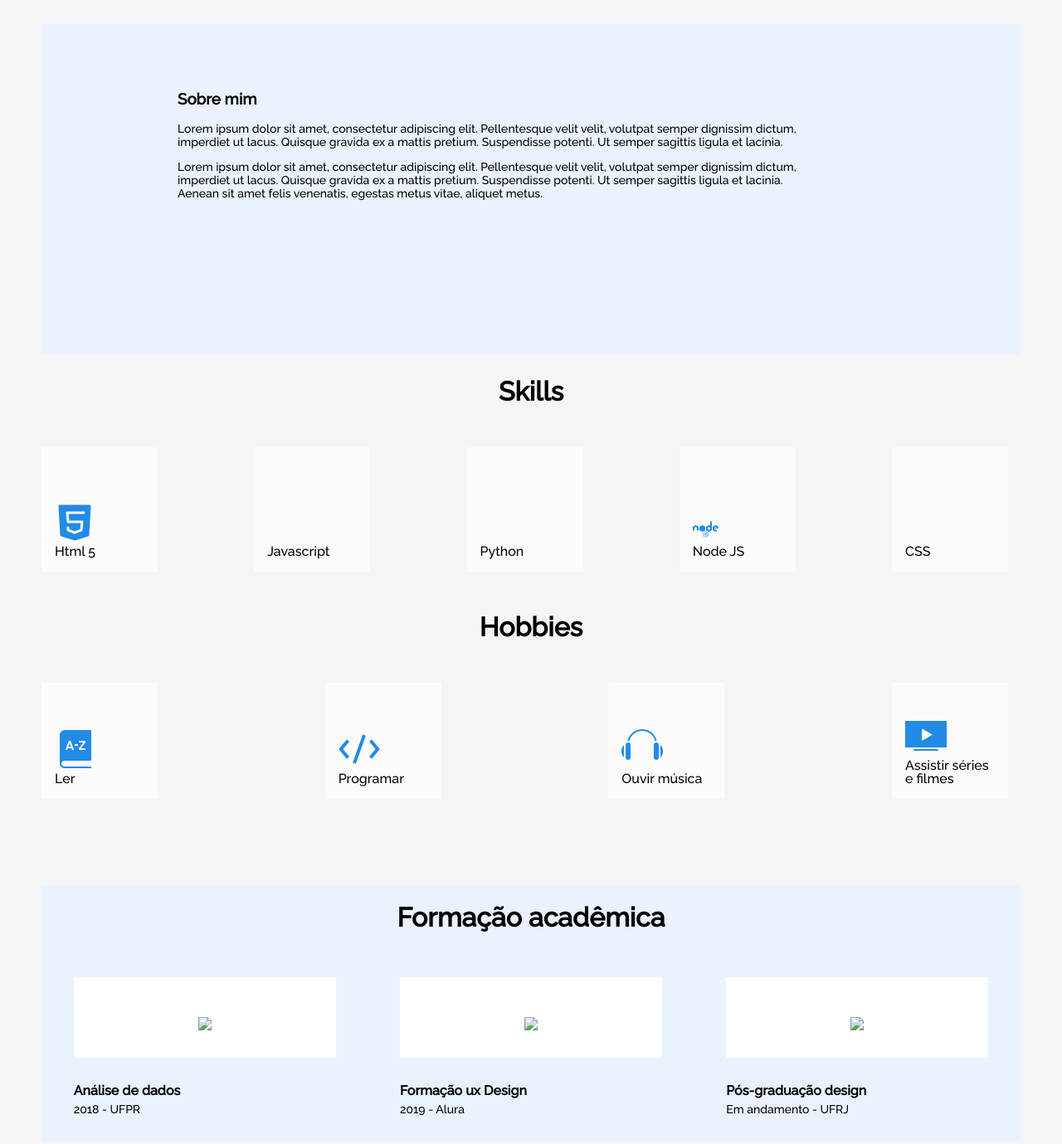
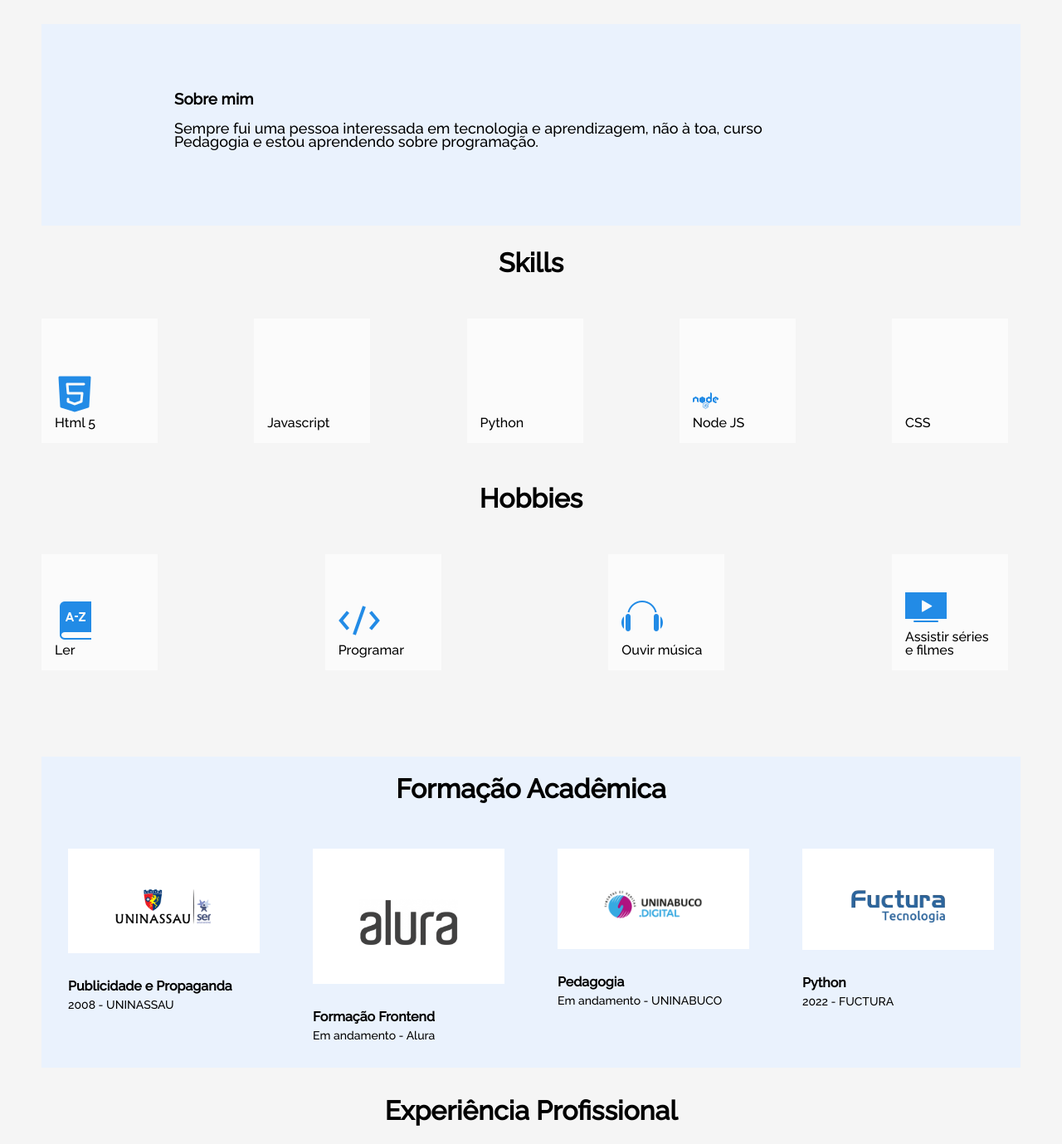
Before and after one commit to sheezarainbow9/challenge-alura02, a plain HTML site: page index.html in a window 1280 px wide. Shown: the part 503-1882 px from the top of the page at 83% size. Drawn offline with Linux system fonts and the light colour scheme.

Commit message:
ajustes no css

```diff
--- a/index.html
+++ b/index.html
@@ -52,13 +52,7 @@
       <section class="about">
         <div class="about-container">
           <h3>Sobre mim</h3>
-          <p>Lorem ipsum dolor sit amet, consectetur adipiscing elit. Pellentesque velit
-            velit, volutpat semper dignissim dictum, imperdiet ut lacus. Quisque gravida ex a mattis pretium.
-            Suspendisse potenti. Ut semper sagittis ligula et lacinia. </p>
-          <p>Lorem ipsum dolor sit amet, consectetur adipiscing elit. Pellentesque velit
-            velit, volutpat semper dignissim dictum, imperdiet ut lacus. Quisque gravida ex a mattis pretium.
-            Suspendisse potenti. Ut semper sagittis ligula et lacinia. Aenean sit amet felis venenatis, egestas
-            metus vitae, aliquet metus.</p>
+          <p>Sempre fui uma pessoa interessada em tecnologia e aprendizagem, não à toa, curso Pedagogia e estou aprendendo sobre programação. </p>
         </div>
       </section>
 
@@ -135,38 +129,49 @@
       </section>
 
       <section class="academic">
-        <h2 class="section-title" id="formacao">Formação acadêmica</h2>
+        <h2 class="section-title" id="formacao">Formação Acadêmica</h2>
         <div class="courses">
           <div class="courses-box">
             <ul>
-              <li class="course-img"><img src="assets\ufpr_logo.png"></li>
+              <li class="course-img"><img src="assets\uninassau.png"></li>
               <li class="course-title">
-                <h4>Análise de dados</h4>
+                <h4>Publicidade e Propaganda</h4>
               </li>
               <li class="course-subtitle">
-                <p>2018 - UFPR</p>
+                <p>2008 - UNINASSAU</p>
               </li>
             </ul>
           </div>
           <div class="courses-box">
             <ul>
-              <li class="course-img"><img src="assets\alura_logo.png"></li>
+              <li class="course-img"><img src="assets\alura.png"></li>
               <li class="course-title">
-                <h4>Formação ux Design</h4>
+                <h4>Formação Frontend</h4>
               </li>
               <li class="course-subtitle">
-                <p>2019 - Alura</p>
+                <p>Em andamento - Alura</p>
               </li>
             </ul>
           </div>
           <div class="courses-box">
             <ul>
-              <li class="course-img"><img src="assets\ufrj_logo.png"></li>
+              <li class="course-img"><img src="assets\uninabuco.png"></li>
               <li class="course-title">
-                <h4>Pós-graduação design</h4>
+                <h4>Pedagogia</h4>
               </li>
               <li class="course-subtitle">
-                <p>Em andamento - UFRJ</p>
+                <p>Em andamento - UNINABUCO</p>
+              </li>
+            </ul>
+          </div>
+          <div class="courses-box">
+            <ul>
+              <li class="course-img"><img src="assets\fuctura.png"></li>
+              <li class="course-title">
+                <h4>Python</h4>
+              </li>
+              <li class="course-subtitle">
+                <p>2022 - FUCTURA</p>
               </li>
             </ul>
           </div>
--- a/style.css
+++ b/style.css
@@ -117,13 +117,14 @@ section.about {
 
 section.about div.about-container p {
   font-weight: 400;
-  font-size: 14px;
+  font-size: 18px;
   line-height: 16px;
+  margin: 0px;
 }
 
-section.about div.about-container img {
+/* section.about div.about-container img {
   margin: 16px;
-}
+} */
 
 /*Sessão Skill*/
 
@@ -484,12 +485,12 @@ section.footer div.rodape {
   /*Sessão sobre*/
 
   section.about {
-      padding: 62px 164px;
+      padding: 62px 160px;
   }
 
   div.about-container {
       width: 751px;
-      height: 255px;
+      height: 100px;
   }
 
   /*Skills*/
```
Also changed, not shown: assets/fuctura.png (added).
